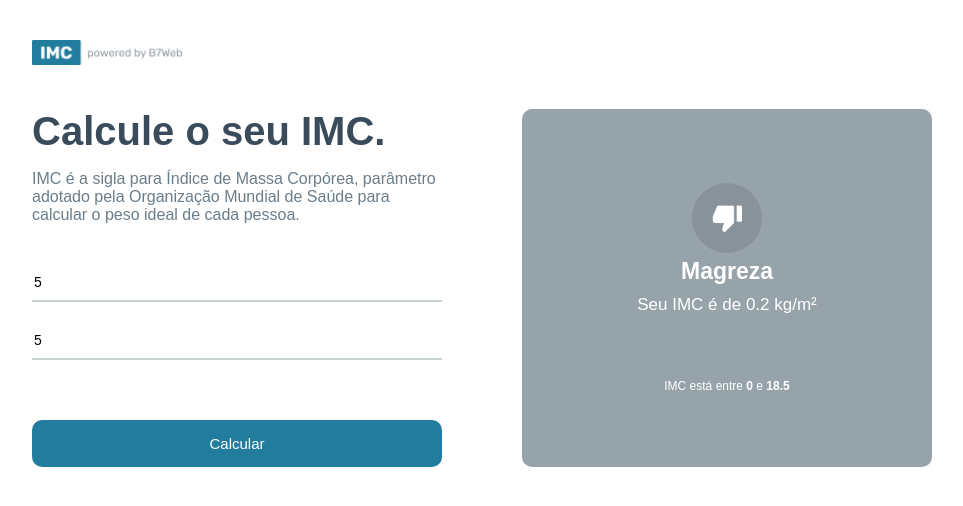
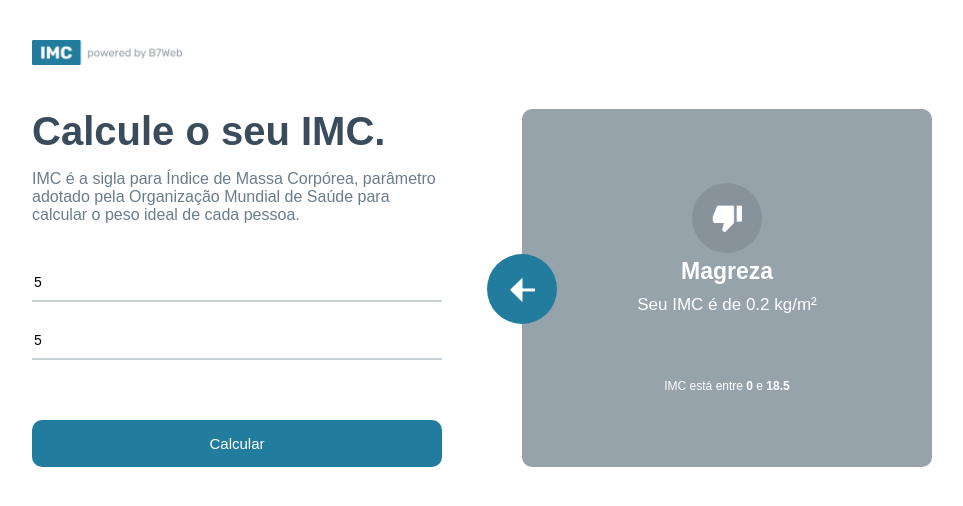
Before and after one commit to J0nzera/calculadora-imc, a React (Create React App) app: page / in a window 1280 px wide. Both pictures are taken after typing "5", "5" into the empty fields and a click on the button "Calcular". Shown: the top 506 px of the page, without its empty margins (158-1121 px from the left). Built offline with nearby package versions, Linux system fonts and the light colour scheme.

Commit message:
feat: criando e estilizando o botão voltar

```diff
--- a/src/App.module.css
+++ b/src/App.module.css
@@ -79,5 +79,15 @@
 }
 
 .container .rightSide .rightArrow {
-
+    position: absolute;
+    background-color: #227C9D;
+    width: 70px;
+    height: 70px;
+    border-radius: 50%;
+    display: flex;
+    justify-content: center;
+    align-items: center;
+    cursor: pointer;
+    margin-left: -35px;
+    margin-top: 145px;
 }
--- a/src/App.tsx
+++ b/src/App.tsx
@@ -1,6 +1,7 @@
 import { useState } from "react";
 import styles from "./App.module.css";
 import poweredImage from "./assets/powered.png";
+import leftArrowImage from "./assets/leftarrow.png";
 import { levels, calculateImc, Level } from "./helpers/imc";
 import { GridItem } from "./components/GridItem";
 
@@ -58,7 +59,9 @@
           )}
           {toShow && (
             <div className={styles.rightBig}>
-              <div className={styles.rightArrow}></div>
+              <div className={styles.rightArrow}>
+                <img src={leftArrowImage} alt="" width="25" />
+              </div>
               <GridItem item={toShow} />
             </div>
           )}
```
